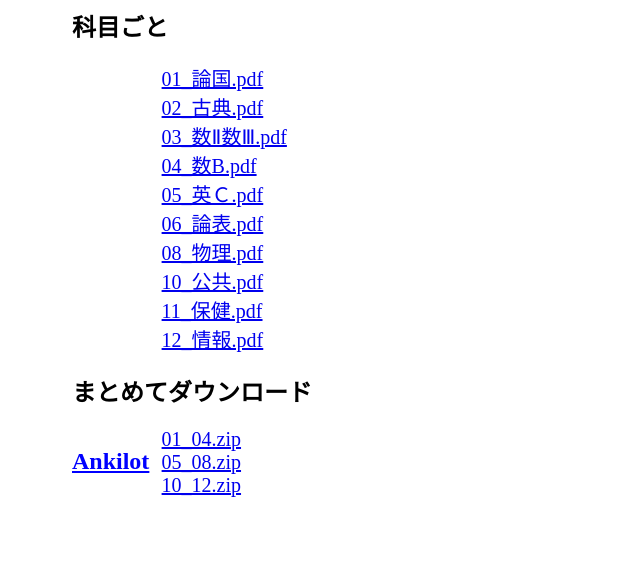
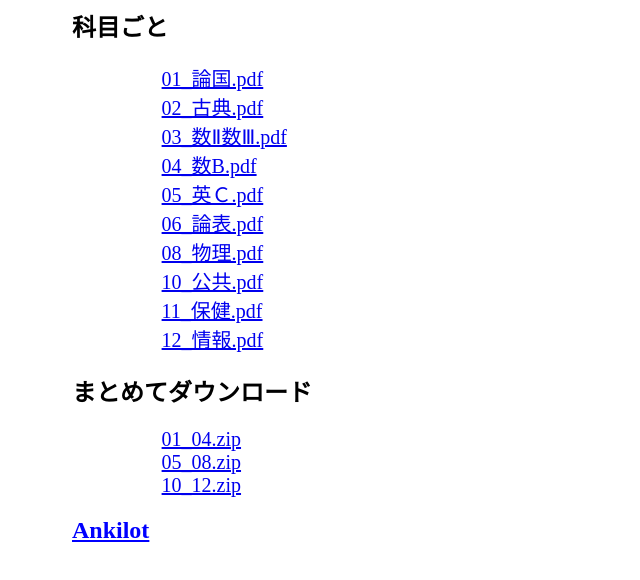
Before and after one commit to moriwakiren-fucc/pastmon, a plain HTML site: page 00定期考査対策/2年/2学期末/index.html in a window 1280 px wide. Shown: the whole page, without its empty margins (0-640 px from the left). Drawn offline with Linux system fonts and the light colour scheme.

Commit message:
Update index.html

```diff
--- a/00定期考査対策/2年/2学期末/index.html
+++ b/00定期考査対策/2年/2学期末/index.html
@@ -1 +1 @@
-<h2 style="margin-left:5vw;">科目ごと</h2><div width="80vw" style="margin-left:12vw; font-size:1.25em; color:#0000ff; text-decoration:none;"><a href="./01_論国.pdf">01_論国.pdf</a><br><a href="./02_古典.pdf">02_古典.pdf</a><br><a href="./03_数Ⅱ数Ⅲ.pdf">03_数Ⅱ数Ⅲ.pdf</a><br><a href="./04_数B.pdf">04_数B.pdf</a><br><a href="./05_英Ｃ.pdf">05_英Ｃ.pdf</a><br><a href="./06_論表.pdf">06_論表.pdf</a><br><a href="./08_物理.pdf">08_物理.pdf</a><br><a href="./10_公共.pdf">10_公共.pdf</a><br><a href="./11_保健.pdf">11_保健.pdf</a><br><a href="./12_情報.pdf">12_情報.pdf</a><br></div><div height="10vh"></div><h2 style="margin-left:5vw;">まとめてダウンロード</h2><div width="80vw" style="position:absolute; margin-left:12vw; font-size:1.25em; color:#0000ff;"><a href="./01_04.zip">01_04.zip</a><br><a href="./05_08.zip">05_08.zip</a><br><a href="./10_12.zip">10_12.zip</a><br></div><h2 width="80vw" style="margin-left:5vw; position:absolute;"><a href="https://ankilot.com/view/list?id=m2PSynqhQX" style="color:#0000ff;">Ankilot</a></h2>
+<h2 style="margin-left:5vw;">科目ごと</h2><div width="80vw" style="margin-left:12vw; font-size:1.25em; color:#0000ff; text-decoration:none;"><a href="./01_論国.pdf">01_論国.pdf</a><br><a href="./02_古典.pdf">02_古典.pdf</a><br><a href="./03_数Ⅱ数Ⅲ.pdf">03_数Ⅱ数Ⅲ.pdf</a><br><a href="./04_数B.pdf">04_数B.pdf</a><br><a href="./05_英Ｃ.pdf">05_英Ｃ.pdf</a><br><a href="./06_論表.pdf">06_論表.pdf</a><br><a href="./08_物理.pdf">08_物理.pdf</a><br><a href="./10_公共.pdf">10_公共.pdf</a><br><a href="./11_保健.pdf">11_保健.pdf</a><br><a href="./12_情報.pdf">12_情報.pdf</a><br></div><div height="10vh"></div><h2 style="margin-left:5vw;">まとめてダウンロード</h2><div width="80vw" style="margin-left:12vw; font-size:1.25em; color:#0000ff;"><a href="./01_04.zip">01_04.zip</a><br><a href="./05_08.zip">05_08.zip</a><br><a href="./10_12.zip">10_12.zip</a><br></div><h2 width="80vw" style="margin-left:5vw; "><a href="https://ankilot.com/view/list?id=m2PSynqhQX" style="color:#0000ff;">Ankilot</a></h2>
```
